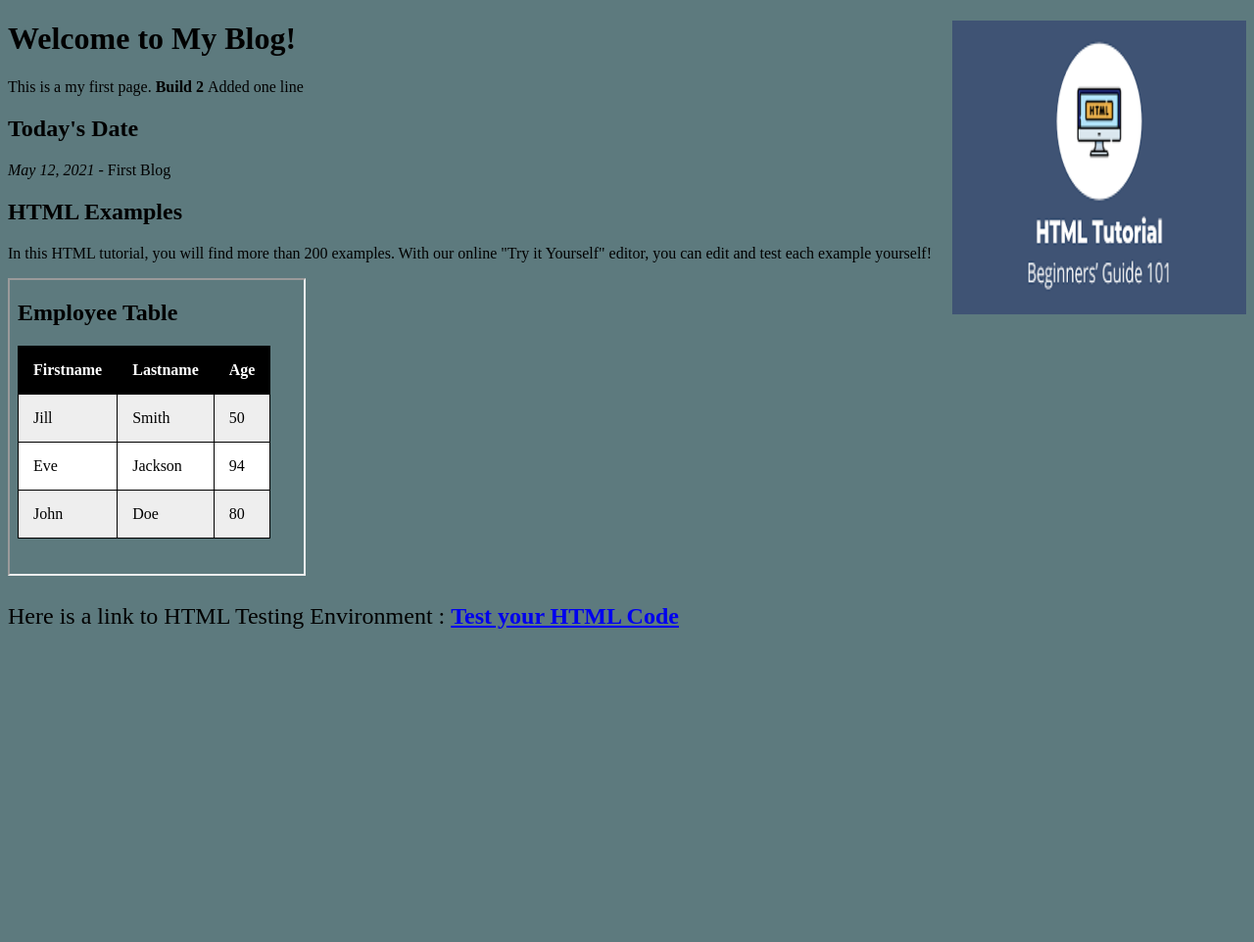
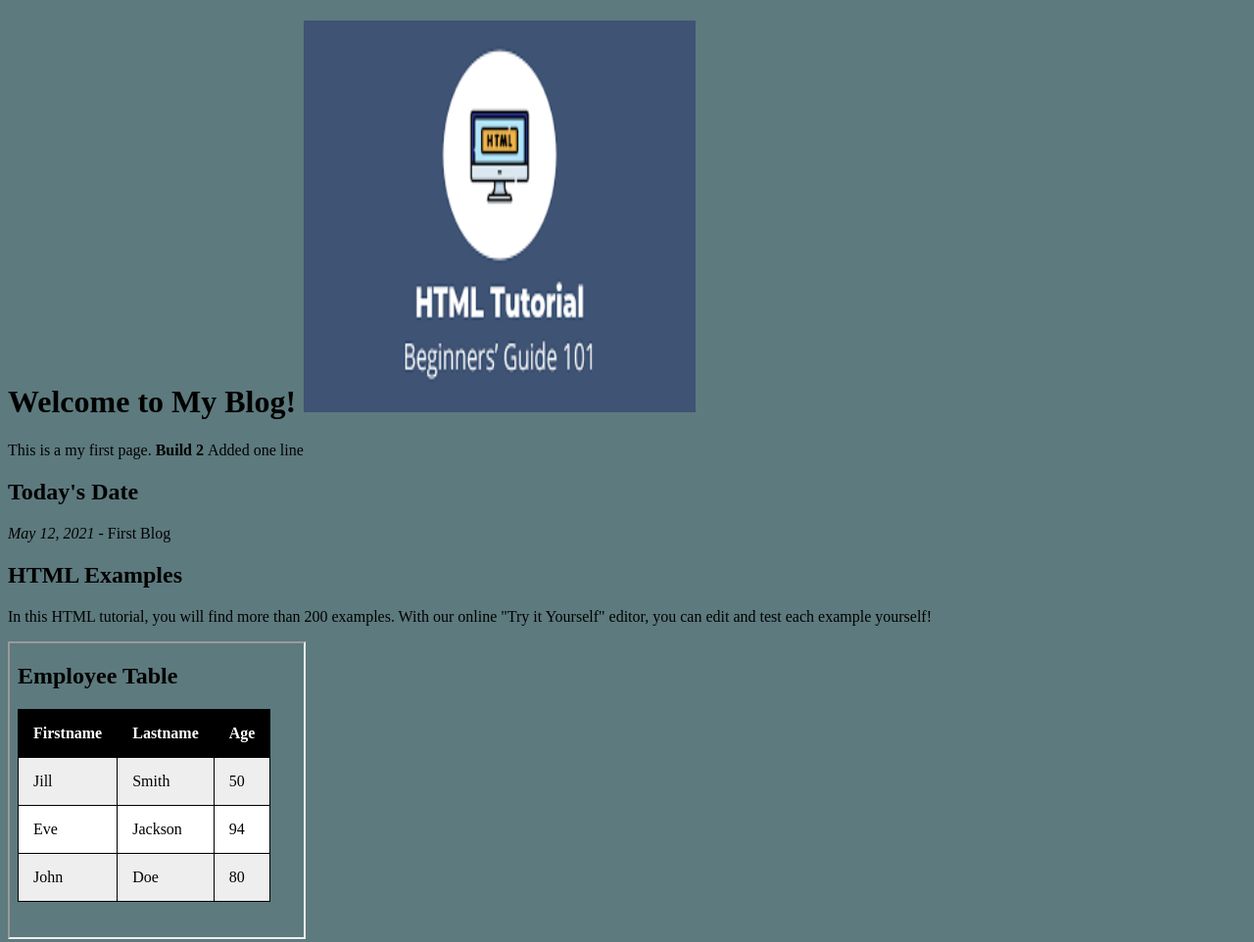
Before and after one commit to bhavyapatel215/demo_HTML, a plain HTML site: page index.html in a window 1280 px wide. Shown: the top 962 px of the page at 98% size. Before the commit the page ends 800 px from the top, so only its background shows below. Drawn offline with Linux system fonts and the light colour scheme.

Commit message:
Small change

```diff
--- a/index.html
+++ b/index.html
@@ -9,7 +9,7 @@
 
 <h1>
     Welcome to My Blog!
-    <img src="HTML_icon.png" alt="HTML_icon" style="float:right;width:300px;height:300px;">
+    <img src="HTML_icon.png" alt="HTML_icon" style="float:center;width:400px;height:400px;">
 </h1>
 <p>
     This is a my first page. <b>Build 2 </b> Added one line
```
